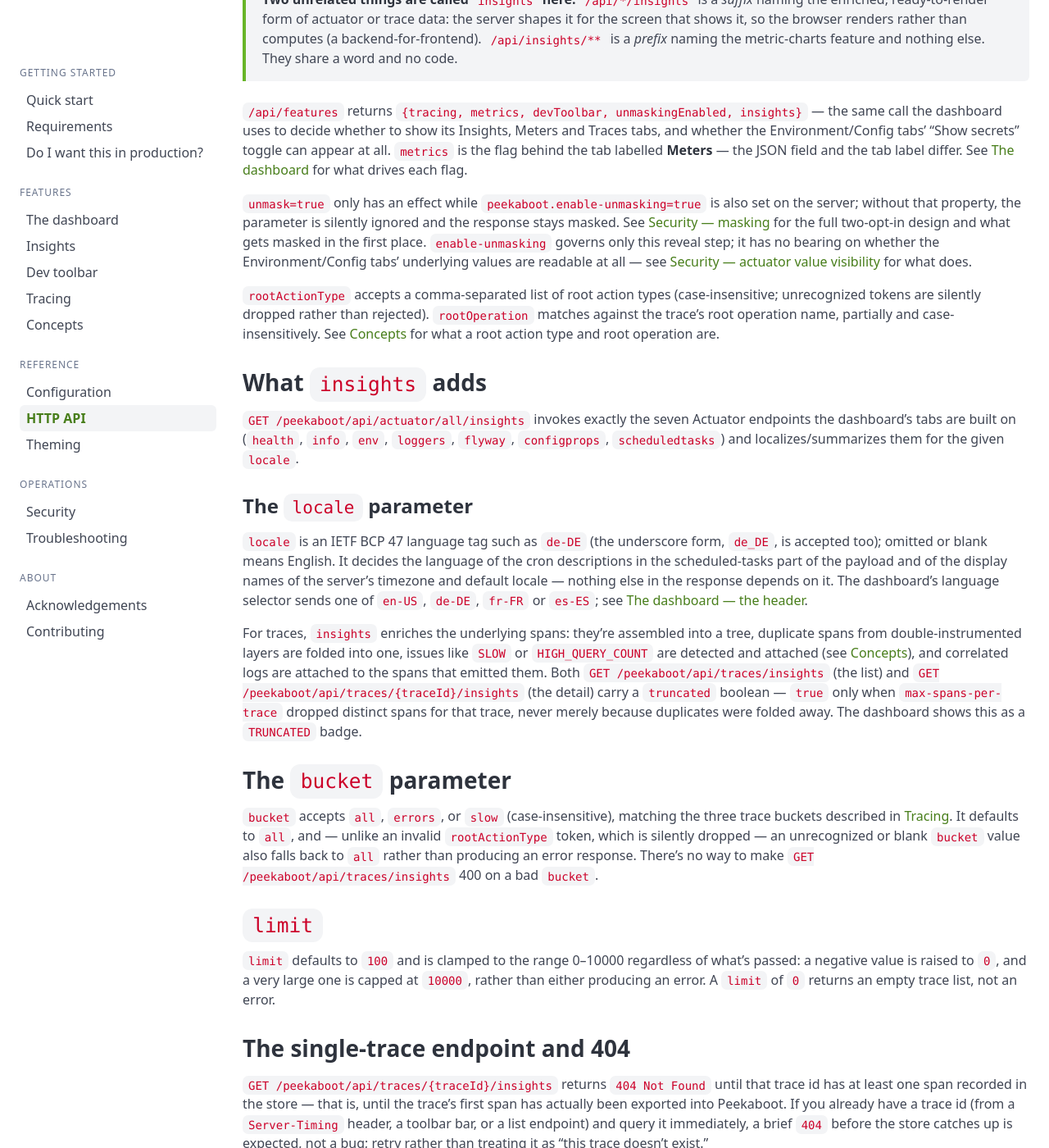
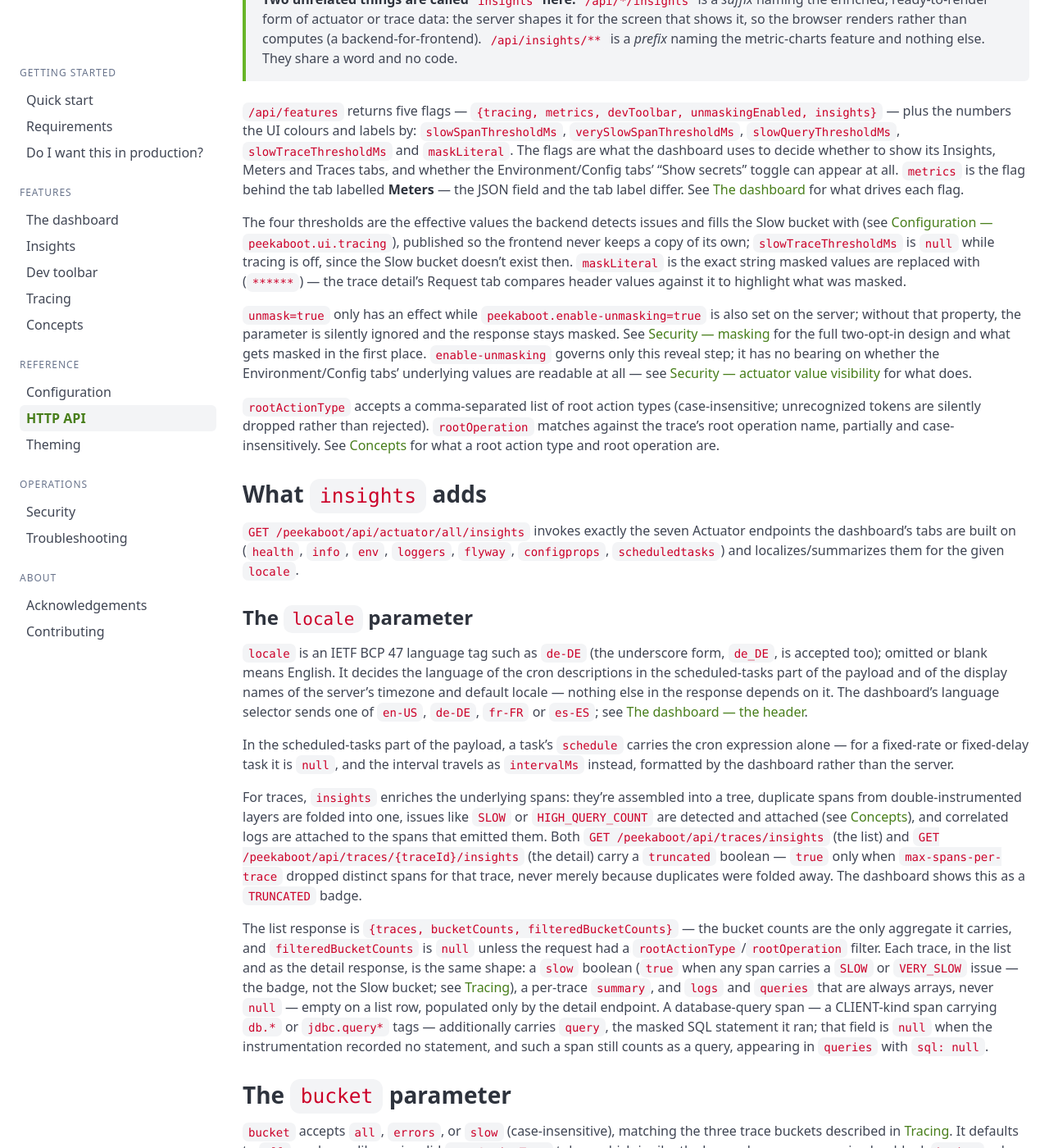
Before and after one commit to peekaboot-org/peekaboot-org.github.io, a Jekyll site: the page built from docs/api.md, in a window 1280 px wide and 1400 px high, scrolled down 1117 px. Shown: the whole window at 82% size. Built offline with Jekyll 4.4.1, drawn with Linux system fonts in a browser that asks for light colours.

Commit message:
docs(api): reflect the features payload, trace shapes and scheduled-task fields

```diff
--- a/docs/api.md
+++ b/docs/api.md
@@ -46,12 +46,22 @@
 and nothing else. They share a word and no code.
 </div>
 
-`/api/features` returns `{tracing, metrics, devToolbar, unmaskingEnabled, insights}`
-&mdash; the same call the dashboard uses to decide whether to show its Insights, Meters
-and Traces tabs, and whether the Environment/Config tabs' "Show secrets" toggle can appear
-at all. `metrics` is the flag behind the tab labelled **Meters** &mdash; the JSON field and
-the tab label differ. See [The dashboard]({{ '/docs/dashboard/' | relative_url }}) for
-what drives each flag.
+`/api/features` returns five flags &mdash; `{tracing, metrics, devToolbar,
+unmaskingEnabled, insights}` &mdash; plus the numbers the UI colours and labels by:
+`slowSpanThresholdMs`, `verySlowSpanThresholdMs`, `slowQueryThresholdMs`,
+`slowTraceThresholdMs` and `maskLiteral`. The flags are what the dashboard uses to decide
+whether to show its Insights, Meters and Traces tabs, and whether the Environment/Config
+tabs' "Show secrets" toggle can appear at all. `metrics` is the flag behind the tab
+labelled **Meters** &mdash; the JSON field and the tab label differ. See [The
+dashboard]({{ '/docs/dashboard/' | relative_url }}) for what drives each flag.
+
+The four thresholds are the effective values the backend detects issues and fills the
+Slow bucket with (see
+[Configuration &mdash; `peekaboot.ui.tracing`]({{ '/docs/configuration/' | relative_url }}#peekabootuitracing)),
+published so the frontend never keeps a copy of its own; `slowTraceThresholdMs` is `null`
+while tracing is off, since the Slow bucket doesn't exist then. `maskLiteral` is the
+exact string masked values are replaced with (`******`) &mdash; the trace detail's
+Request tab compares header values against it to highlight what was masked.
 
 `unmask=true` only has an effect while `peekaboot.enable-unmasking=true` is also set on
 the server; without that property, the parameter is silently ignored and the response
@@ -83,6 +93,11 @@
 The dashboard's language selector sends one of `en-US`, `de-DE`, `fr-FR` or `es-ES`; see
 [The dashboard &mdash; the header]({{ '/docs/dashboard/' | relative_url }}#the-header).
 
+In the scheduled-tasks part of the payload, a task's `schedule` carries the cron
+expression alone &mdash; for a fixed-rate or fixed-delay task it is `null`, and the
+interval travels as `intervalMs` instead, formatted by the dashboard rather than the
+server.
+
 For traces, `insights` enriches the underlying spans: they're assembled into a tree,
 duplicate spans from double-instrumented layers are folded into one, issues like `SLOW` or
 `HIGH_QUERY_COUNT` are detected and attached (see
@@ -93,6 +108,19 @@
 [`max-spans-per-trace`]({{ '/docs/configuration/' | relative_url }}#peekaboottracing)
 dropped distinct spans for that trace, never merely because duplicates were folded away.
 The dashboard shows this as a `TRUNCATED` badge.
+
+The list response is `{traces, bucketCounts, filteredBucketCounts}` &mdash; the bucket
+counts are the only aggregate it carries, and `filteredBucketCounts` is `null` unless the
+request had a `rootActionType`/`rootOperation` filter. Each trace, in the list and as the
+detail response, is the same shape: a `slow` boolean (`true` when any span carries a
+`SLOW` or `VERY_SLOW` issue &mdash; the badge, not the Slow bucket; see
+[Tracing]({{ '/docs/tracing/' | relative_url }}#the-slow-badge-is-not-the-slow-bucket)),
+a per-trace `summary`, and `logs` and `queries` that are always arrays, never `null`
+&mdash; empty on a list row, populated only by the detail endpoint. A database-query span
+&mdash; a CLIENT-kind span carrying `db.*` or `jdbc.query*` tags &mdash; additionally
+carries `query`, the masked SQL statement it ran; that field is `null` when the
+instrumentation recorded no statement, and such a span still counts as a query,
+appearing in `queries` with `sql: null`.
 
 ## The `bucket` parameter
 
```
Also changed, not shown: docs/dashboard.md (+4 -2 lines).
